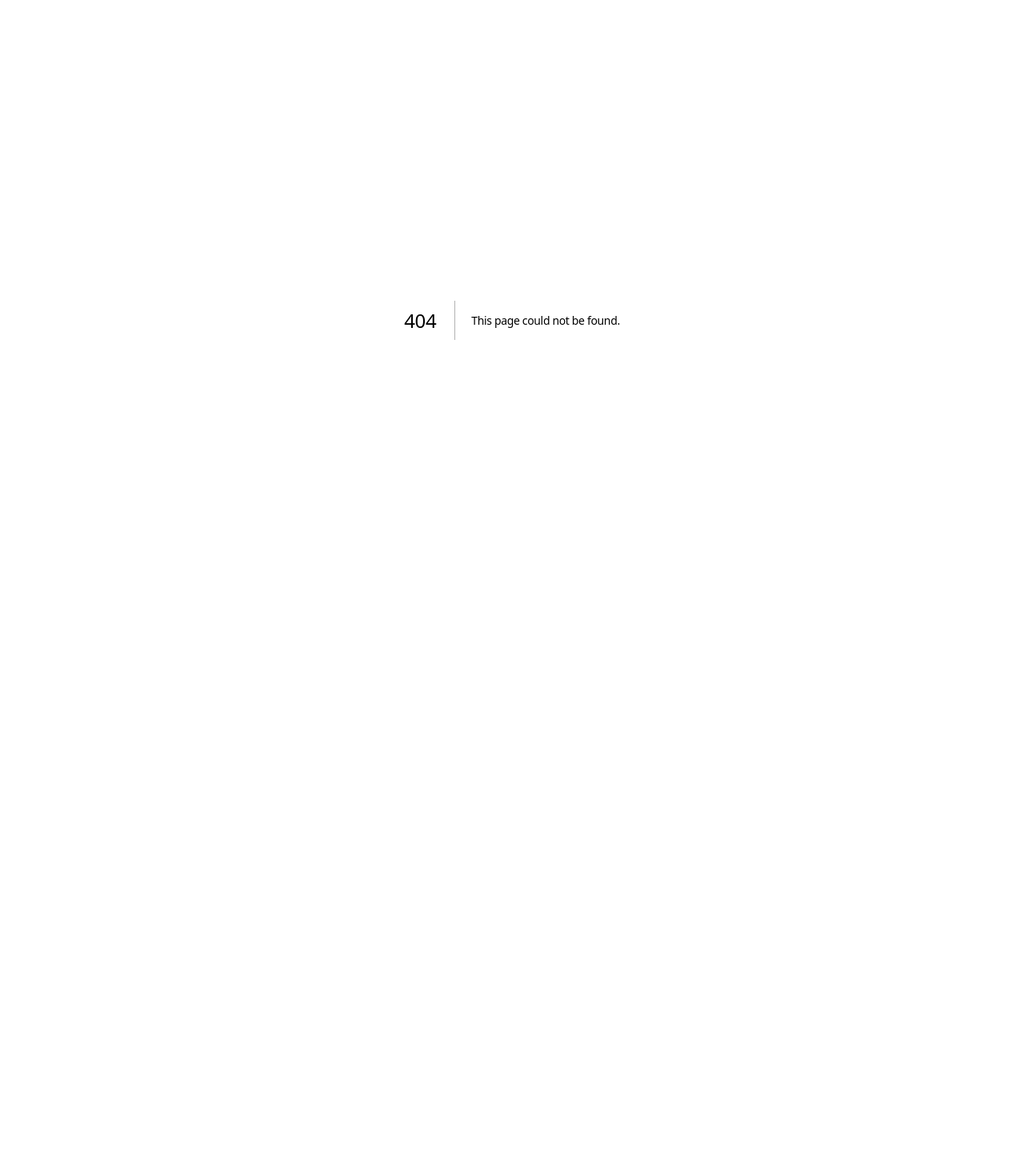
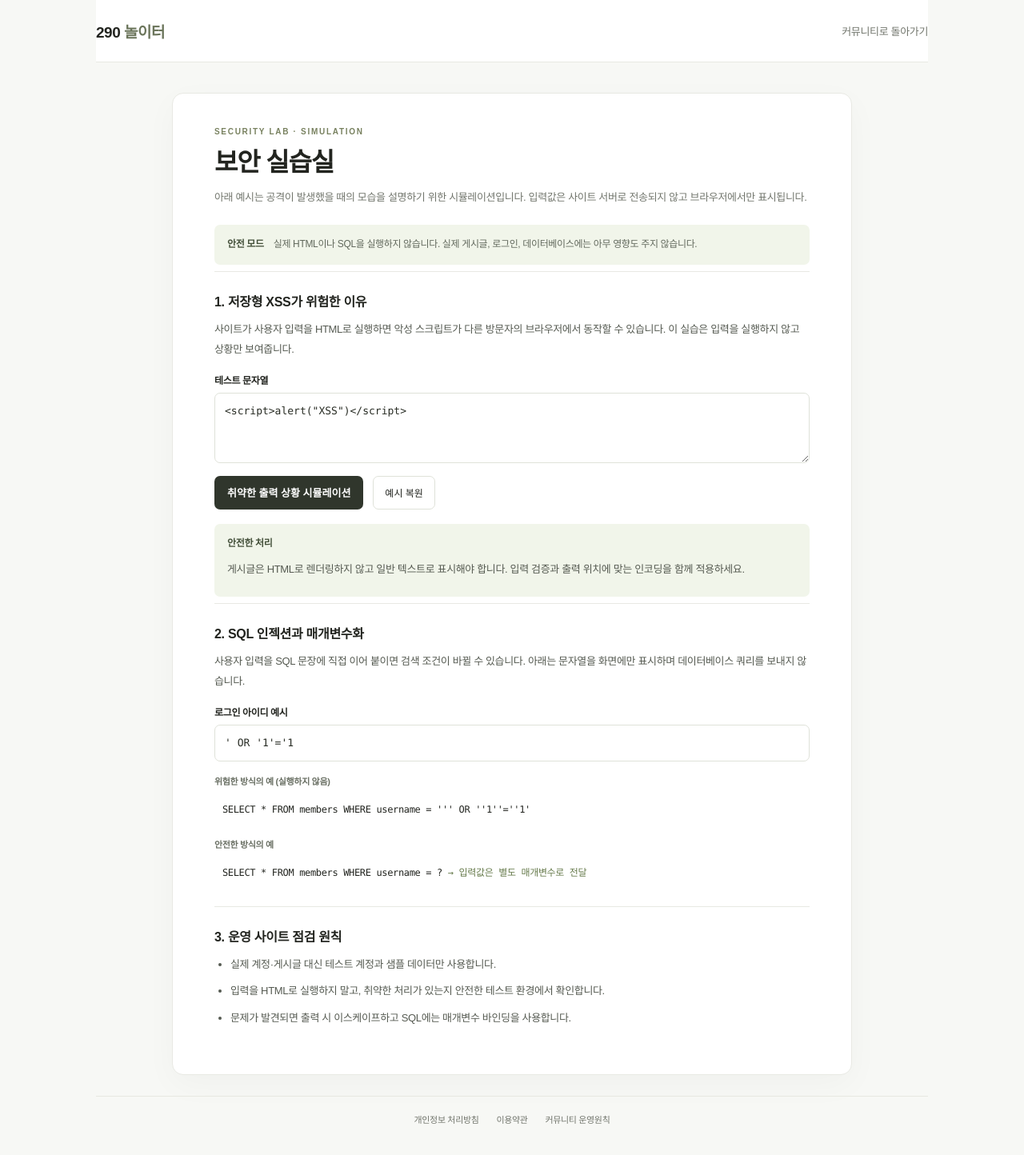
Before and after one commit to igyuyeong86-rgb/290-playground, a Next.js app: page /security-lab in a window 1280 px wide. Before the commit this address had no page. Shown: the top 1444 px of the page at 80% size. Before the commit the page ends 800 px from the top, so only its background shows below. Built offline with nearby package versions, Linux system fonts and the light colour scheme.

Commit message:
Update Site source

```diff
--- /dev/null
+++ b/app/security-lab/page.tsx
@@ -0,0 +1,36 @@
+'use client';
+
+import Link from 'next/link';
+import { useState } from 'react';
+
+const defaultXss = '<script>alert("XSS")</script>';
+const defaultSql = "' OR '1'='1";
+
+export default function SecurityLabPage() {
+  const [xss, setXss] = useState(defaultXss);
+  const [showSimulation, setShowSimulation] = useState(false);
+  const [sql, setSql] = useState(defaultSql);
+
+  return <main className="simple-page document-page">
+    <header className="simple-header"><Link className="simple-brand" href="/">290 <span>놀이터</span></Link><Link href="/">커뮤니티로 돌아가기</Link></header>
+    <article className="simple-card policy-card security-card">
+      <p className="simple-kicker">SECURITY LAB · SIMULATION</p>
+      <h1>보안 실습실</h1>
+      <p className="simple-intro">아래 예시는 공격이 발생했을 때의 모습을 설명하기 위한 시뮬레이션입니다. 입력값은 사이트 서버로 전송되지 않고 브라우저에서만 표시됩니다.</p>
+      <div className="lab-callout"><b>안전 모드</b><span>실제 HTML이나 SQL을 실행하지 않습니다. 실제 게시글, 로그인, 데이터베이스에는 아무 영향도 주지 않습니다.</span></div>
+      <section><h2>1. 저장형 XSS가 위험한 이유</h2><p>사이트가 사용자 입력을 HTML로 실행하면 악성 스크립트가 다른 방문자의 브라우저에서 동작할 수 있습니다. 이 실습은 입력을 실행하지 않고 상황만 보여줍니다.</p>
+        <label className="lab-label">테스트 문자열<textarea value={xss} onChange={event => { setXss(event.target.value); setShowSimulation(false); }} rows={3} maxLength={300} /></label>
+        <div className="lab-actions"><button className="simple-submit lab-button" onClick={() => setShowSimulation(true)}>취약한 출력 상황 시뮬레이션</button><button className="lab-secondary" onClick={() => { setXss(defaultXss); setShowSimulation(false); }}>예시 복원</button></div>
+        {showSimulation && <div className="lab-result" role="status"><b>시뮬레이션 결과</b><p>실제 취약점이라면 이 입력이 HTML로 해석되어 스크립트가 실행될 수 있습니다. 이 페이지에서는 실행 대신 이 안내 상자만 표시합니다.</p><code>{xss || '(입력 없음)'}</code></div>}
+        <div className="lab-safe"><b>안전한 처리</b><p>게시글은 HTML로 렌더링하지 않고 일반 텍스트로 표시해야 합니다. 입력 검증과 출력 위치에 맞는 인코딩을 함께 적용하세요.</p></div>
+      </section>
+      <section><h2>2. SQL 인젝션과 매개변수화</h2><p>사용자 입력을 SQL 문장에 직접 이어 붙이면 검색 조건이 바뀔 수 있습니다. 아래는 문자열을 화면에만 표시하며 데이터베이스 쿼리를 보내지 않습니다.</p>
+        <label className="lab-label">로그인 아이디 예시<input value={sql} onChange={event => setSql(event.target.value)} maxLength={100} /></label>
+        <div className="lab-code"><span>위험한 방식의 예 (실행하지 않음)</span><code>{`SELECT * FROM members WHERE username = '${sql.replaceAll("'", "''")}'`}</code></div>
+        <div className="lab-code"><span>안전한 방식의 예</span><code>SELECT * FROM members WHERE username = ? <em>→ 입력값은 별도 매개변수로 전달</em></code></div>
+      </section>
+      <section><h2>3. 운영 사이트 점검 원칙</h2><ul><li>실제 계정·게시글 대신 테스트 계정과 샘플 데이터만 사용합니다.</li><li>입력을 HTML로 실행하지 말고, 취약한 처리가 있는지 안전한 테스트 환경에서 확인합니다.</li><li>문제가 발견되면 출력 시 이스케이프하고 SQL에는 매개변수 바인딩을 사용합니다.</li></ul></section>
+    </article>
+    <footer className="simple-footer"><Link href="/privacy">개인정보 처리방침</Link><Link href="/terms">이용약관</Link><Link href="/community-rules">커뮤니티 운영원칙</Link></footer>
+  </main>;
+}
--- a/app/simple-pages.css
+++ b/app/simple-pages.css
@@ -35,3 +35,4 @@
 .app footer a{font-size:11px;text-decoration:none;color:#6f746a}
 .app footer a:hover{text-decoration:underline}
 @media(max-width:760px){.app .shell{padding:0 20px}.app main{padding-top:18px}.app .hero{padding:24px 21px}.app .hero h1{font-size:25px}.app footer>div{font-size:10px;flex-wrap:wrap}}
+.lab-callout,.lab-safe{display:flex;gap:12px;align-items:flex-start;padding:14px 16px;border-radius:7px;background:#f1f5ea;color:#45513b;font-size:12px;line-height:1.8}.lab-callout{margin:22px 0 8px}.lab-callout span{color:#62695d}.lab-label{display:flex;flex-direction:column;gap:8px;margin:16px 0;font-size:12px;font-weight:700}.lab-label input,.lab-label textarea{border:1px solid #dfe2d9;border-radius:7px;padding:12px;color:#292d25;font:13px/1.6 ui-monospace,Consolas,monospace;background:#fff;resize:vertical}.lab-actions{display:flex;gap:12px;align-items:center;margin:14px 0 18px}.lab-button{width:auto;padding:0 16px;margin:0;height:42px}.lab-secondary{height:42px;padding:0 14px;border:1px solid #dfe2d9;border-radius:7px;font-size:12px}.lab-result{padding:16px;border:1px solid #e6c69e;background:#fff9ed;border-radius:7px;font-size:12px;line-height:1.8}.lab-result p,.lab-safe p{margin:6px 0 0}.lab-result code,.lab-code code{display:block;margin-top:8px;white-space:pre-wrap;overflow-wrap:anywhere;background:#fff;padding:10px;border-radius:5px;font:12px/1.7 ui-monospace,Consolas,monospace}.lab-safe{display:block;margin-top:16px}.lab-code{margin:14px 0}.lab-code>span{font-size:11px;font-weight:700;color:#696f63}.lab-code code em{font-style:normal;color:#677b4c}.security-card section{padding-top:24px}
```
Also changed, not shown: app/page.tsx (+1 -1 lines).
